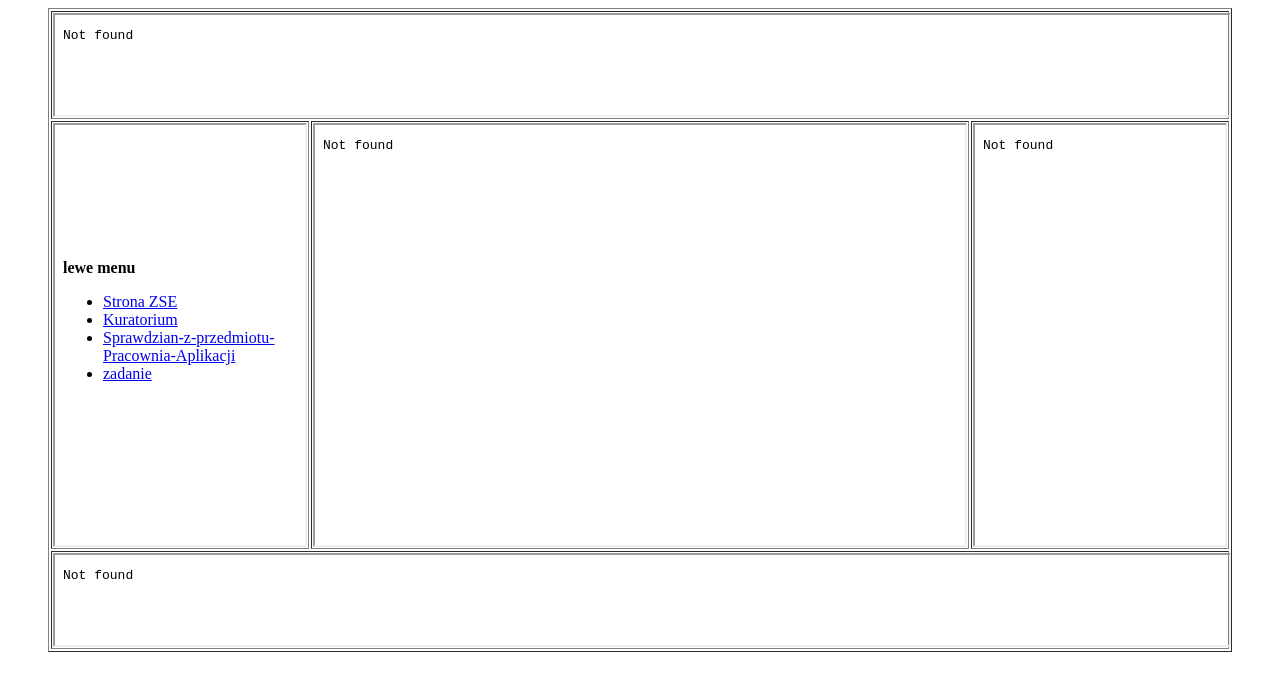
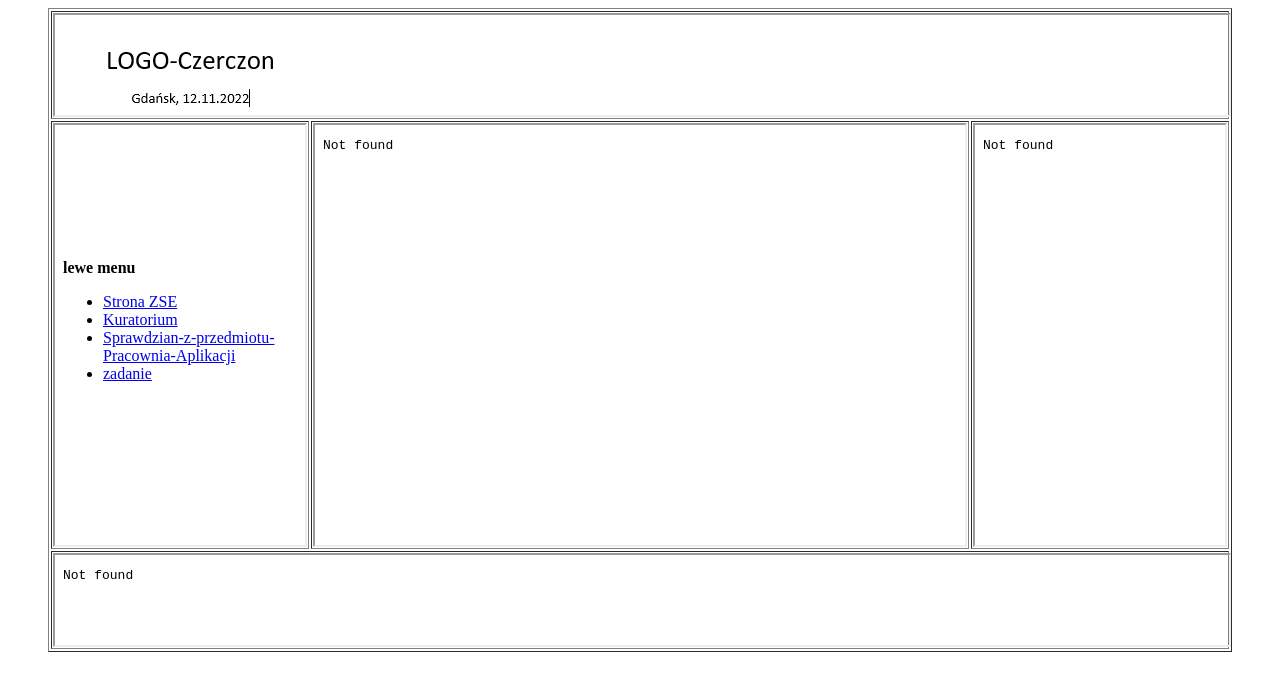
Before and after one commit to Daniel3886/Ramki-zad-13-, a plain HTML site: page index.html in a window 1280 px wide. Drawn offline with Linux system fonts and the light colour scheme.

Commit message:
Update index.html

```diff
--- a/index.html
+++ b/index.html
@@ -7,7 +7,7 @@
 <table width=65% border="1" align="center">
 <tr>
 <td colspan="3">
-<iframe scrolling="no" width=100% height=100 name="obszar_logo" src="logo_czerczon" border="0"></iframe>
+<iframe scrolling="no" width=100% height=100 name="obszar_logo" src="logo_zadanie_15_Czerczon.png" border="0"></iframe>
 </td>
 </tr>
 <tr>
```
